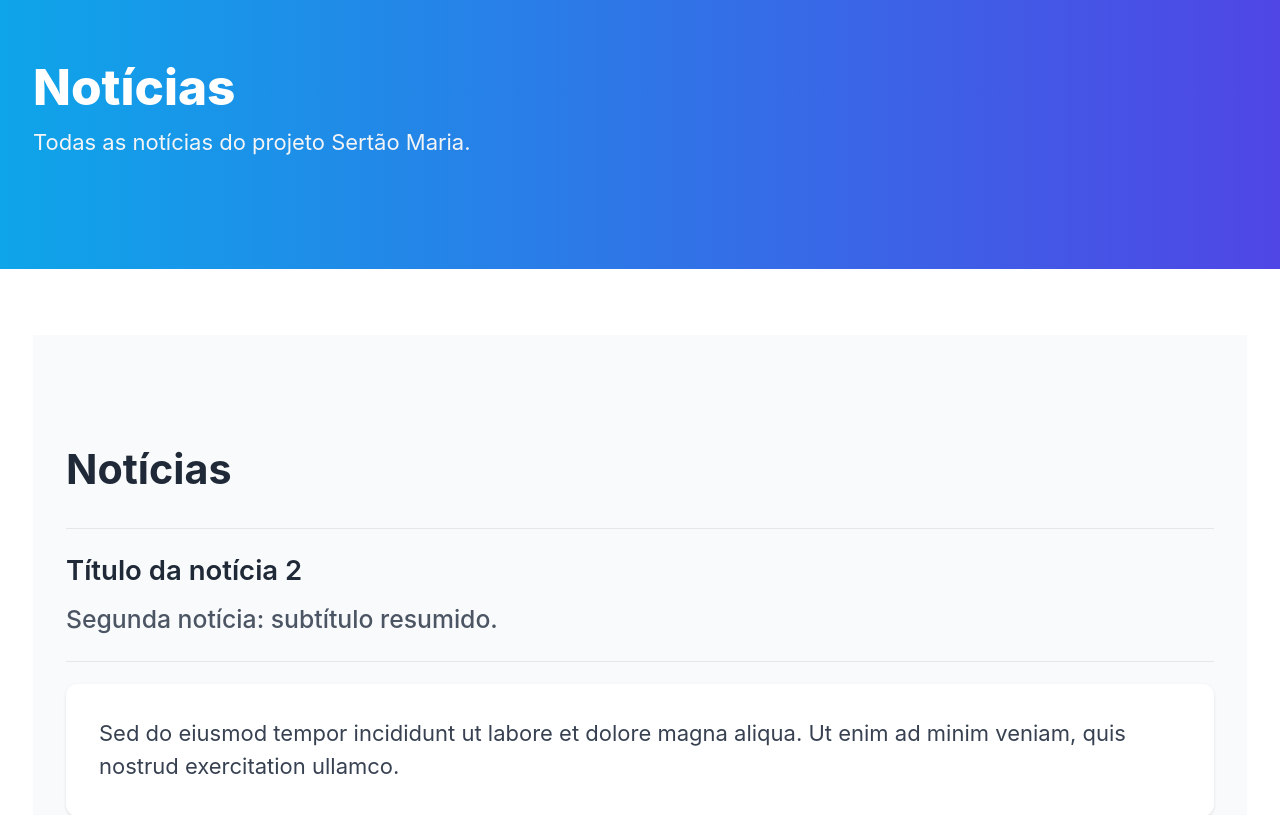
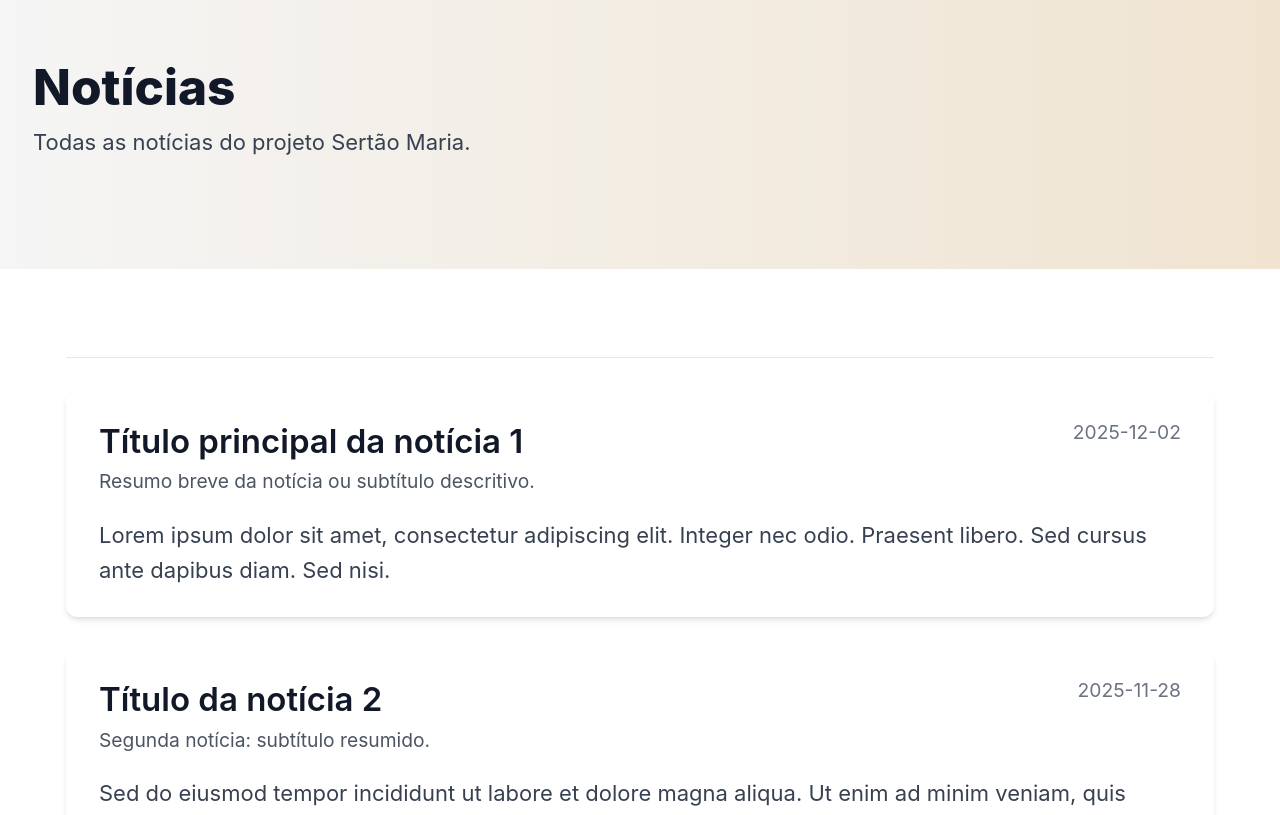
Before and after one commit to Kamo-chi/sertao-maria, a React (Vite) app: page /noticias in a window 1280 px wide. Shown: the part 160-975 px from the top of the page. Built offline with nearby package versions, Linux system fonts and the light colour scheme; the HTML template or start-up script is replaced by a standard one.

Commit message:
feat(news): add NewsList cascade for Noticias page and wire page to it

```diff
--- /dev/null
+++ b/src/components/NewsList.jsx
@@ -0,0 +1,38 @@
+import Separator from './ui/Separator'
+import news from '../data/news'
+
+export default function NewsList({ bgClass = '', textClass = '' }) {
+  const items = news && news.length > 0 ? news.slice(0, 3) : [];
+
+  return (
+    <section id="noticias-list" className={`${bgClass} ${textClass}`}>
+      <div className="mx-auto px-6 max-w-screen-2xl">
+        <Separator />
+
+        <div className="mt-6">
+          {items.length === 0 && (
+            <p className="text-gray-700">Nenhuma notícia disponível no momento.</p>
+          )}
+
+          {items.map((n) => (
+            <article key={n.id} className="mt-6 bg-white rounded-lg shadow-md overflow-hidden">
+              <div className="px-6 py-5">
+                <div className="flex items-start justify-between">
+                  <div>
+                    <h3 className="text-2xl font-semibold text-gray-900">{n.title}</h3>
+                    <p className="mt-1 text-sm text-gray-600">{n.sectionSubtitle}</p>
+                  </div>
+                  <time className="text-sm text-gray-500">{n.date}</time>
+                </div>
+
+                <div className="mt-4 text-gray-700 leading-relaxed">
+                  {n.content}
+                </div>
+              </div>
+            </article>
+          ))}
+        </div>
+      </div>
+    </section>
+  )
+}
--- a/src/pages/Noticias.jsx
+++ b/src/pages/Noticias.jsx
@@ -1,19 +1,19 @@
-import News from '../components/News'
+import NewsList from '../components/NewsList'
 
 export default function Noticias() {
   return (
     <div className="min-h-screen bg-white">
       {/* Small hero consistent with Home */}
-      <section className="bg-gradient-to-r from-sky-500 to-indigo-600 text-white py-20">
+      <section className="bg-gradient-to-r from-[#F5F5F5] to-[#F0E4D1] text-gray-900 py-20">
         <div className="mx-auto px-6 max-w-screen-2xl">
           <h1 className="text-3xl md:text-4xl font-extrabold">Notícias</h1>
-          <p className="mt-2 text-gray-100">Todas as notícias do projeto Sertão Maria.</p>
+          <p className="mt-2 text-gray-700">Todas as notícias do projeto Sertão Maria.</p>
         </div>
       </section>
 
       <main className="py-12">
         <div className="mx-auto px-6 max-w-screen-2xl">
-          <News />
+          <NewsList />
         </div>
       </main>
     </div>
```
